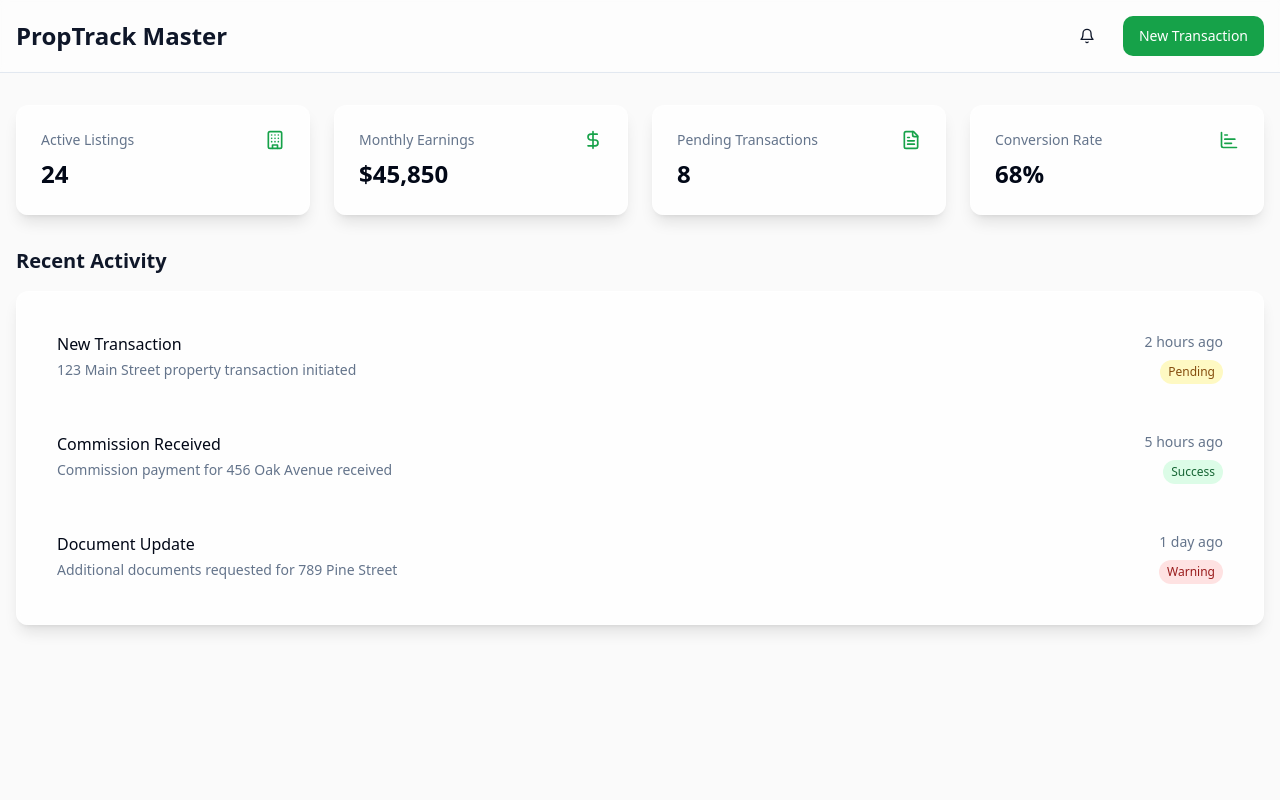
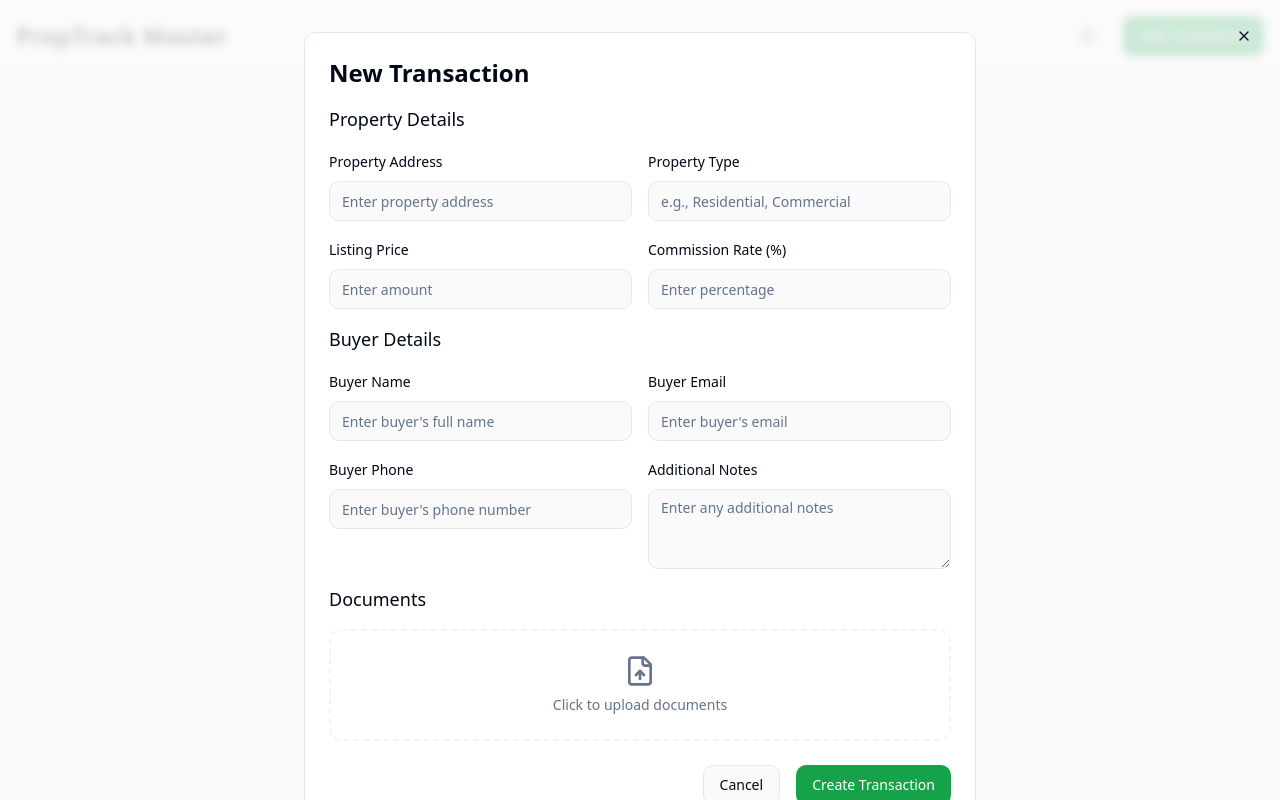
Before and after one commit to lkmariobros/master-transaction-form, a React (Vite) app: page / in a window 1280 px wide. Both pictures are taken after a click on the button "New Transaction". Built offline with nearby package versions, Linux system fonts and the light colour scheme.

Commit message:
Implement phase 1
This commit implements phase 1 of the project.  Further details on specific changes are not included in this commit message.

```diff
--- /dev/null
+++ b/src/components/transactions/TransactionForm.tsx
@@ -0,0 +1,121 @@
+
+import { Button } from "@/components/ui/button";
+import { Input } from "@/components/ui/input";
+import { Label } from "@/components/ui/label";
+import { Textarea } from "@/components/ui/textarea";
+import { Card } from "@/components/ui/card";
+import { FileUp } from "lucide-react";
+import { useState } from "react";
+
+interface TransactionFormProps {
+  onClose: () => void;
+}
+
+const TransactionForm = ({ onClose }: TransactionFormProps) => {
+  const [files, setFiles] = useState<File[]>([]);
+
+  const handleSubmit = (e: React.FormEvent) => {
+    e.preventDefault();
+    // TODO: Implement form submission
+    onClose();
+  };
+
+  const handleFileChange = (e: React.ChangeEvent<HTMLInputElement>) => {
+    if (e.target.files) {
+      setFiles(Array.from(e.target.files));
+    }
+  };
+
+  return (
+    <Card className="p-6 max-w-2xl mx-auto">
+      <form onSubmit={handleSubmit} className="space-y-6">
+        <div className="space-y-4">
+          <h2 className="text-2xl font-semibold">New Transaction</h2>
+
+          {/* Property Details */}
+          <div className="space-y-4">
+            <h3 className="text-lg font-medium">Property Details</h3>
+            <div className="grid grid-cols-1 md:grid-cols-2 gap-4">
+              <div className="space-y-2">
+                <Label htmlFor="propertyAddress">Property Address</Label>
+                <Input id="propertyAddress" placeholder="Enter property address" required />
+              </div>
+              <div className="space-y-2">
+                <Label htmlFor="propertyType">Property Type</Label>
+                <Input id="propertyType" placeholder="e.g., Residential, Commercial" required />
+              </div>
+              <div className="space-y-2">
+                <Label htmlFor="listingPrice">Listing Price</Label>
+                <Input id="listingPrice" type="number" placeholder="Enter amount" required />
+              </div>
+              <div className="space-y-2">
+                <Label htmlFor="commissionRate">Commission Rate (%)</Label>
+                <Input id="commissionRate" type="number" step="0.1" placeholder="Enter percentage" required />
+              </div>
+            </div>
+          </div>
+
+          {/* Buyer Details */}
+          <div className="space-y-4">
+            <h3 className="text-lg font-medium">Buyer Details</h3>
+            <div className="grid grid-cols-1 md:grid-cols-2 gap-4">
+              <div className="space-y-2">
+                <Label htmlFor="buyerName">Buyer Name</Label>
+                <Input id="buyerName" placeholder="Enter buyer's full name" required />
+              </div>
+              <div className="space-y-2">
+                <Label htmlFor="buyerEmail">Buyer Email</Label>
+                <Input id="buyerEmail" type="email" placeholder="Enter buyer's email" required />
+              </div>
+              <div className="space-y-2">
+                <Label htmlFor="buyerPhone">Buyer Phone</Label>
+                <Input id="buyerPhone" placeholder="Enter buyer's phone number" required />
+              </div>
+              <div className="space-y-2">
+                <Label htmlFor="buyerNotes">Additional Notes</Label>
+                <Textarea id="buyerNotes" placeholder="Enter any additional notes" />
+              </div>
+            </div>
+          </div>
+
+          {/* Document Upload */}
+          <div className="space-y-4">
+            <h3 className="text-lg font-medium">Documents</h3>
+            <div className="border-2 border-dashed border-muted p-6 rounded-lg text-center">
+              <input
+                type="file"
+                id="documents"
+                multiple
+                className="hidden"
+                onChange={handleFileChange}
+              />
+              <label
+                htmlFor="documents"
+                className="cursor-pointer flex flex-col items-center gap-2"
+              >
+                <FileUp className="h-8 w-8 text-muted-foreground" />
+                <span className="text-sm text-muted-foreground">
+                  Click to upload documents
+                </span>
+              </label>
+              {files.length > 0 && (
+                <div className="mt-4 text-sm text-muted-foreground">
+                  {files.length} file(s) selected
+                </div>
+              )}
+            </div>
+          </div>
+        </div>
+
+        <div className="flex justify-end gap-4">
+          <Button variant="outline" type="button" onClick={onClose}>
+            Cancel
+          </Button>
+          <Button type="submit">Create Transaction</Button>
+        </div>
+      </form>
+    </Card>
+  );
+};
+
+export default TransactionForm;
--- a/src/pages/Index.tsx
+++ b/src/pages/Index.tsx
@@ -1,26 +1,48 @@
 
+import { useState } from "react";
 import { Card } from "@/components/ui/card";
 import { Button } from "@/components/ui/button";
-import { Building, DollarSign, FileText, ChartBar, Bell } from "lucide-react";
+import { Building, DollarSign, FileText, ChartBar, Bell, X } from "lucide-react";
+import TransactionForm from "@/components/transactions/TransactionForm";
 
 const Index = () => {
+  const [showTransactionForm, setShowTransactionForm] = useState(false);
+
   return (
     <div className="min-h-screen bg-background">
       {/* Header */}
-      <header className="border-b bg-white/50 backdrop-blur-sm">
+      <header className="border-b bg-white/50 backdrop-blur-sm sticky top-0 z-10">
         <div className="container mx-auto px-4 py-4 flex items-center justify-between">
           <h1 className="text-2xl font-semibold">PropTrack Master</h1>
           <div className="flex items-center gap-4">
             <Button variant="ghost" size="icon">
               <Bell className="h-5 w-5" />
             </Button>
-            <Button>New Transaction</Button>
+            <Button onClick={() => setShowTransactionForm(true)}>
+              New Transaction
+            </Button>
           </div>
         </div>
       </header>
 
       {/* Main Content */}
       <main className="container mx-auto px-4 py-8">
+        {showTransactionForm ? (
+          <div className="fixed inset-0 bg-background/80 backdrop-blur-sm z-50 overflow-y-auto">
+            <div className="min-h-screen px-4 py-8">
+              <Button
+                variant="ghost"
+                size="icon"
+                className="absolute top-4 right-4"
+                onClick={() => setShowTransactionForm(false)}
+              >
+                <X className="h-5 w-5" />
+              </Button>
+              <TransactionForm onClose={() => setShowTransactionForm(false)} />
+            </div>
+          </div>
+        ) : (
+          <>
             {/* Quick Stats */}
             <div className="grid grid-cols-1 md:grid-cols-2 lg:grid-cols-4 gap-6 mb-8">
               <Card className="p-6 glass-card animate-fadeIn">
@@ -90,6 +112,8 @@ const Index = () => {
                 </div>
               </Card>
             </section>
+          </>
+        )}
       </main>
     </div>
   );
```
Lines whose indentation alone changed are shown as unchanged.
